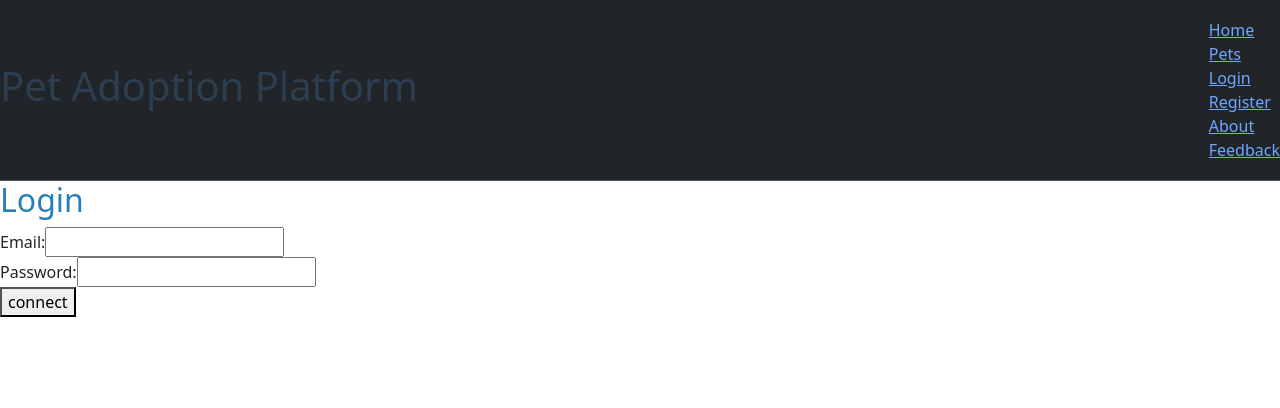
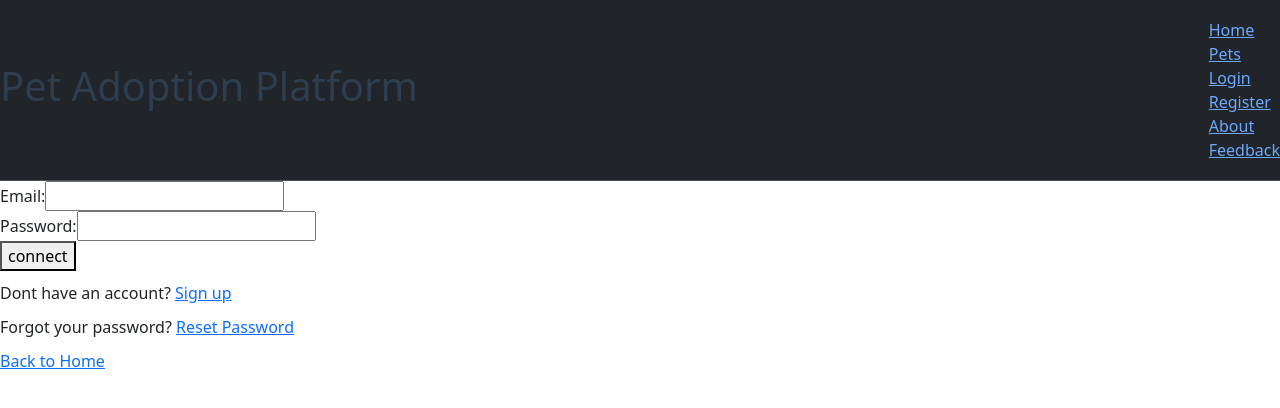
Before and after one commit to Jayasri9694/petadoptionproject-frontend, a React (Vite) app: page /login in a window 1280 px wide. Shown: the top 408 px of the page. Built offline with nearby package versions, Linux system fonts and the light colour scheme.

Commit message:
Update LoginPage.jsx

```diff
--- a/src/pages/LoginPage.jsx
+++ b/src/pages/LoginPage.jsx
@@ -4,10 +4,17 @@ import LoginForm from '../components/LoginForm';
 const LoginPage = () => {
   return (
     <div>
-      <h2>Login</h2>
       <LoginForm />
+      <p> Dont have an account? <a href="/signup">Sign up</a>
+        </p>
+      <p>Forgot your password? <a href="/reset-password">Reset Password</a>
+      </p>
+    <p> <a href="/">Back to Home</a>
+    </p>
+
+
     </div>
   );
-};
+}
 
 export default LoginPage;
```
